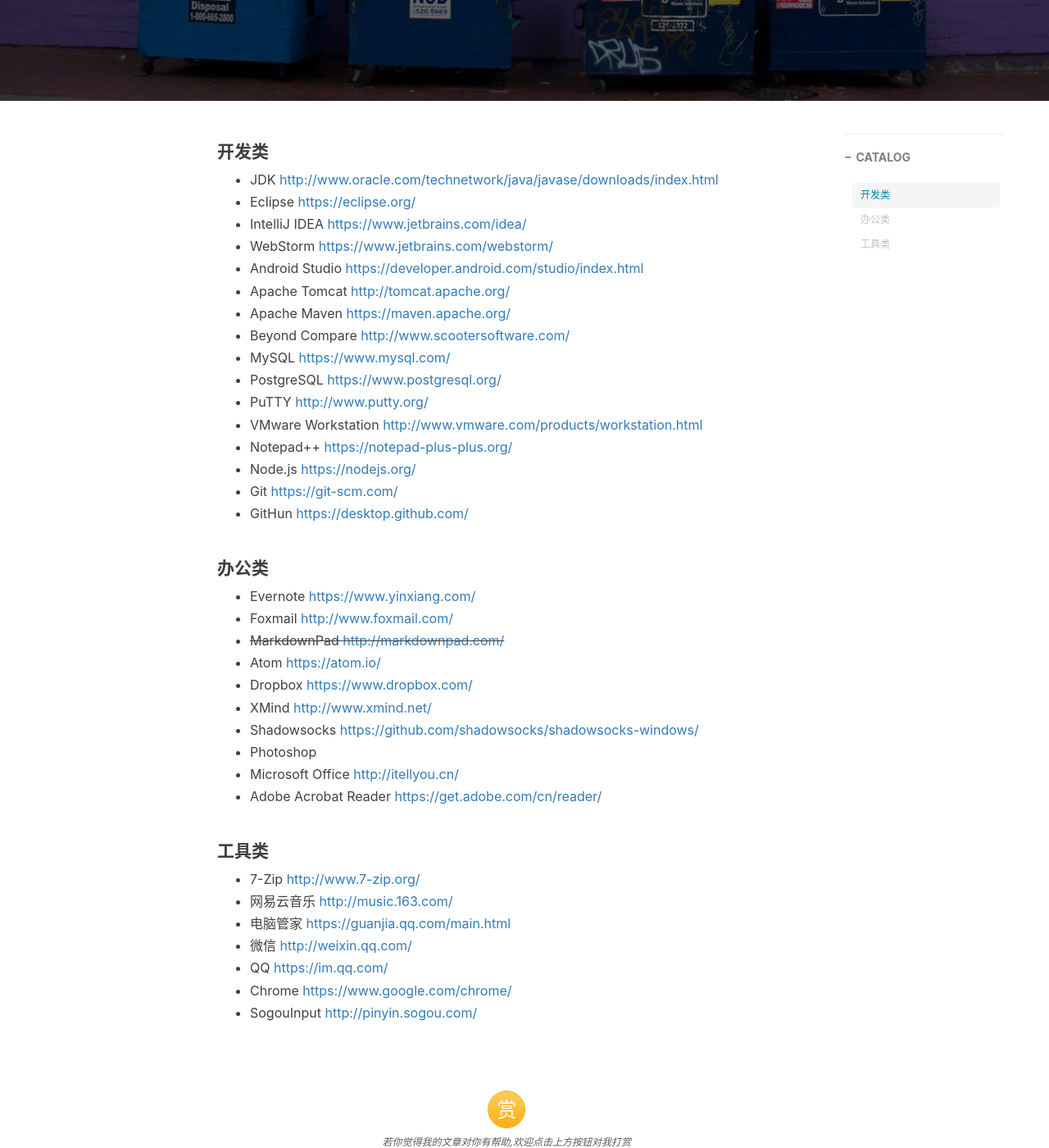
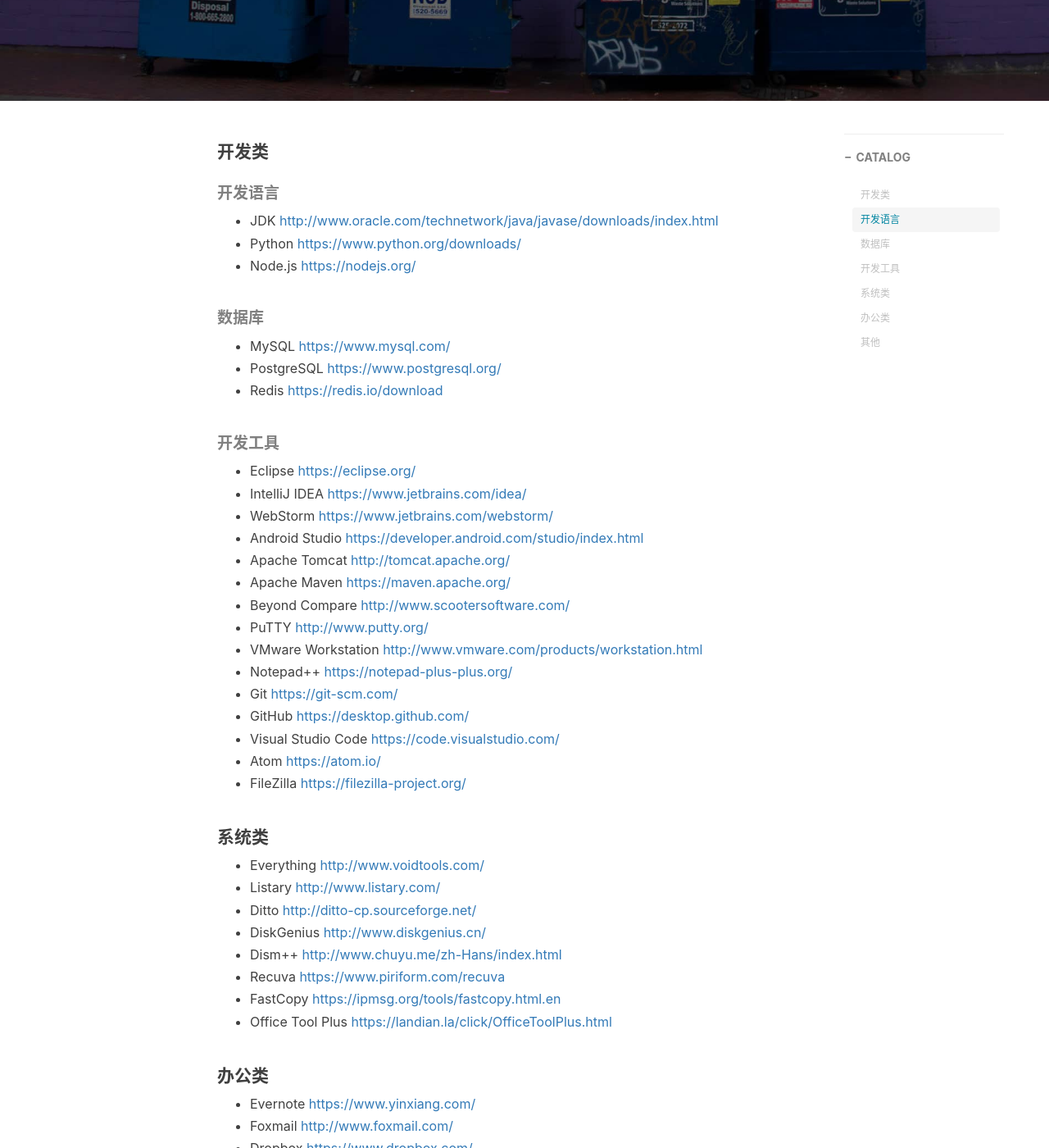
Before and after one commit to leo-qi/leo-qi, a Jekyll site: the page built from _posts/2017-03-05-装机必备软件.md, in a window 1280 px wide and 1400 px high, scrolled down 334 px. Shown: the whole window at 82% size. Built offline with Jekyll 4.4.1, drawn with Linux system fonts in a browser that asks for light colours; nearby versions of some CDN libraries; comment, search, counter and statistics services are not loaded; some of the changed text lies outside the part shown.

Commit message:
新增系统增强工具

```diff
--- a/_posts/2017-03-05-装机必备软件.md
+++ b/_posts/2017-03-05-装机必备软件.md
@@ -8,7 +8,18 @@
     - 软件
 ---
 #### 开发类 ####
+
+##### 开发语言 #####
 - JDK [http://www.oracle.com/technetwork/java/javase/downloads/index.html](http://www.oracle.com/technetwork/java/javase/downloads/index.html)
+- Python [https://www.python.org/downloads/](https://www.python.org/)
+- Node.js [https://nodejs.org/](https://nodejs.org/)
+
+##### 数据库 #####
+- MySQL [https://www.mysql.com/](https://www.mysql.com/)
+- PostgreSQL [https://www.postgresql.org/](https://www.postgresql.org/)
+- Redis [https://redis.io/download](https://redis.io/download)
+
+##### 开发工具 #####
 - Eclipse [https://eclipse.org/](https://eclipse.org/)
 - IntelliJ IDEA [https://www.jetbrains.com/idea/](https://www.jetbrains.com/idea/)
 - WebStorm [https://www.jetbrains.com/webstorm/](https://www.jetbrains.com/webstorm/)
@@ -16,20 +27,28 @@
 - Apache Tomcat [http://tomcat.apache.org/](http://tomcat.apache.org/)
 - Apache Maven [https://maven.apache.org/](https://maven.apache.org/)
 - Beyond Compare [http://www.scootersoftware.com/](http://www.scootersoftware.com/)
-- MySQL [https://www.mysql.com/](https://www.mysql.com/)
-- PostgreSQL [https://www.postgresql.org/](https://www.postgresql.org/)
 - PuTTY [http://www.putty.org/](http://www.putty.org/)
 - VMware Workstation [http://www.vmware.com/products/workstation.html](http://www.vmware.com/products/workstation.html)
 - Notepad++ [https://notepad-plus-plus.org/](https://notepad-plus-plus.org/)
-- Node.js [https://nodejs.org/](https://nodejs.org/)
 - Git [https://git-scm.com/](https://git-scm.com/)
-- GitHun [https://desktop.github.com/](https://desktop.github.com/)
+- GitHub [https://desktop.github.com/](https://desktop.github.com/)
+- Visual Studio Code [https://code.visualstudio.com/](https://code.visualstudio.com/)
+- Atom [https://atom.io/](https://atom.io/)
+- FileZilla [https://filezilla-project.org/](https://filezilla-project.org/)
+
+#### 系统类 ####
+- Everything [http://www.voidtools.com/](http://www.voidtools.com/)
+- Listary [http://www.listary.com/](http://www.listary.com/)
+- Ditto [http://ditto-cp.sourceforge.net/](http://ditto-cp.sourceforge.net/)
+- DiskGenius [http://www.diskgenius.cn/](http://www.diskgenius.cn/)
+- Dism++ [http://www.chuyu.me/zh-Hans/index.html](http://www.chuyu.me/zh-Hans/index.html)
+- Recuva [https://www.piriform.com/recuva](https://www.piriform.com/recuva)
+- FastCopy [https://ipmsg.org/tools/fastcopy.html.en](https://ipmsg.org/tools/fastcopy.html.en)
+- Office Tool Plus [https://landian.la/click/OfficeToolPlus.html](https://landian.la/click/OfficeToolPlus.html)
 
 #### 办公类 ####
 - Evernote [https://www.yinxiang.com/](https://www.yinxiang.com/)
 - Foxmail [http://www.foxmail.com/](http://www.foxmail.com/)
-- ~~MarkdownPad [http://markdownpad.com/](http://markdownpad.com/)~~
-- Atom [https://atom.io/](https://atom.io/)
 - Dropbox [https://www.dropbox.com/](https://www.dropbox.com/)
 - XMind [http://www.xmind.net/](http://www.xmind.net/)
 - Shadowsocks [https://github.com/shadowsocks/shadowsocks-windows/](https://github.com/shadowsocks/shadowsocks-windows/)
@@ -37,11 +56,12 @@
 - Microsoft Office [http://itellyou.cn/](http://itellyou.cn/)
 - Adobe Acrobat Reader [https://get.adobe.com/cn/reader/](https://get.adobe.com/cn/reader/)
 
-#### 工具类 ####
+#### 其他 ####
 - 7-Zip [http://www.7-zip.org/](http://www.7-zip.org/)
 - 网易云音乐 [http://music.163.com/](http://music.163.com/)
-- 电脑管家 [https://guanjia.qq.com/main.html](https://guanjia.qq.com/main.html)
+- 火绒 [https://www.huorong.cn/](https://www.huorong.cn/)
 - 微信 [http://weixin.qq.com/](http://weixin.qq.com/)
-- QQ [https://im.qq.com/](https://im.qq.com/)
-- Chrome [https://www.google.com/chrome/](https://www.google.com/chrome/)
+- TIM [http://office.qq.com/index.html](http://office.qq.com/index.html)
+- Chrome [https://www.google.cn/chrome/browser/desktop/index.html](https://www.google.cn/chrome/browser/desktop/index.html)
 - SogouInput [http://pinyin.sogou.com/](http://pinyin.sogou.com/)
+- Wunderlist [https://www.wunderlist.com/home](https://www.wunderlist.com/home)
```
